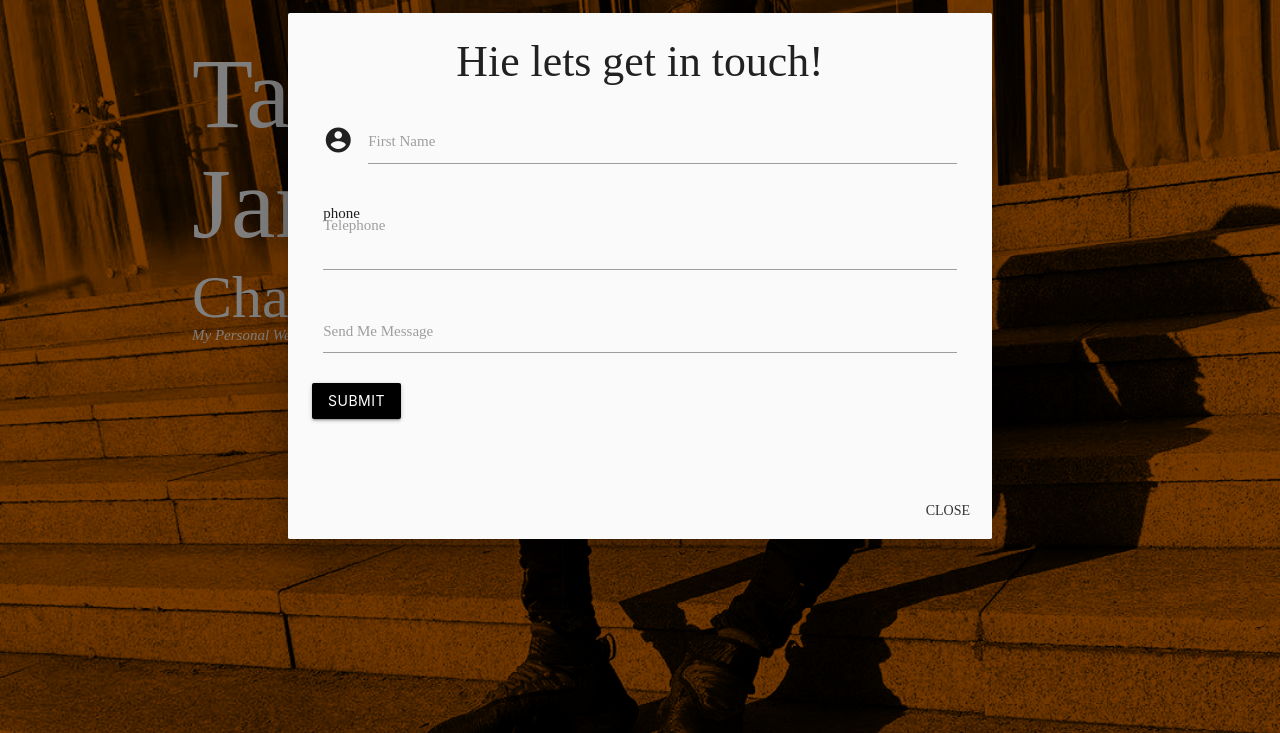
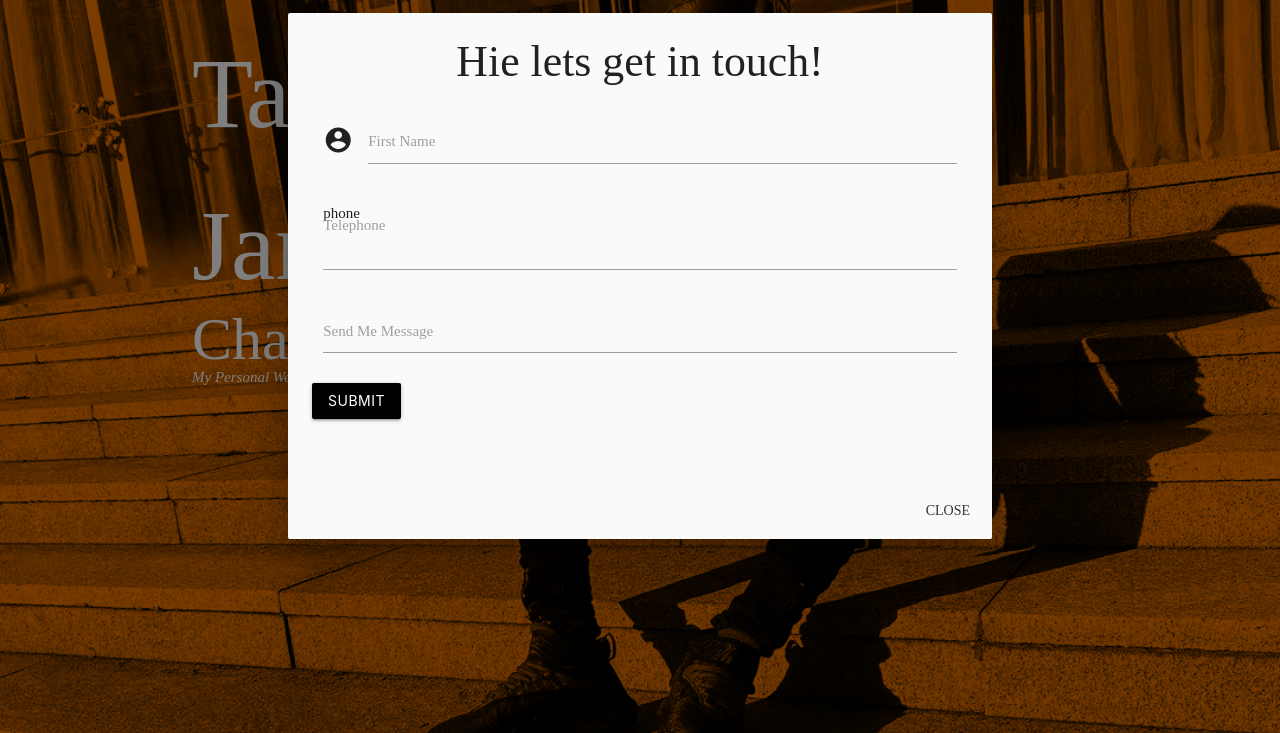
Before and after one commit to teejay1309/tj13, a plain HTML site: page index.html in a window 1280 px wide. Shown: the part 67-800 px from the top of the page. Drawn offline with Linux system fonts and the light colour scheme; a script that the page names is missing.

Commit message:
Update index.html

```diff
--- a/index.html
+++ b/index.html
@@ -153,7 +153,8 @@
           </div>
 
           <div class="container text-white main-title">
-            <h1>Takudzwanashe James</h1>
+            <h1>Takudzwa</h1>
+            <h1>James</h1>
             <h3>Charamba</h3>
             <p><i>My Personal Website</i></p>
           </div>
```
